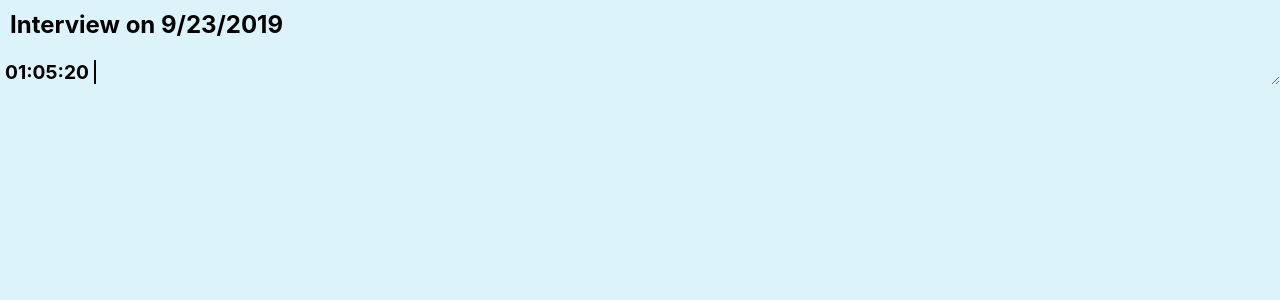
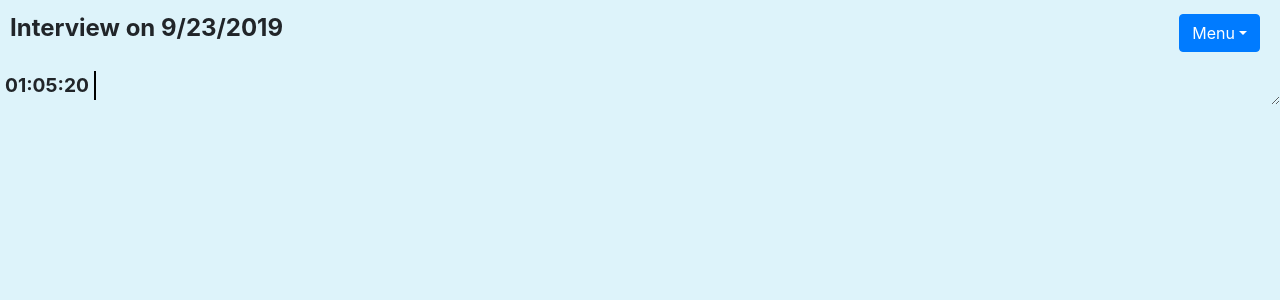
Before and after one commit to j-wing/timeline-notes, a React (Create React App) app: page / in a window 1280 px wide. Shown: the top 300 px of the page. Built offline with nearby package versions, Linux system fonts and the light colour scheme.

Commit message:
Add a simple menu.
Does nothing right now. This adds bootstrap as a dependency since I'm
using that for the button.

```diff
--- a/package.json
+++ b/package.json
@@ -7,7 +7,9 @@
     "@types/node": "^12.7.5",
     "@types/react": "^16.9.2",
     "@types/react-dom": "^16.9.0",
+    "bootstrap": "^4.3.1",
     "react": "^16.9.0",
+    "react-bootstrap": "^1.0.0-beta.14",
     "react-dom": "^16.9.0",
     "react-scripts": "3.1.2",
     "typescript": "^3.6.3"
--- a/src/App.css
+++ b/src/App.css
@@ -22,8 +22,18 @@
   color: #09d3ac;
 }
 
-body {
-  background-color: #ddf3fa;
+body, .root {
+  background-color: #ddf3fa !important;
+}
+
+.header {
+  display: flex;
+  justify-content: space-between;
+}
+
+.dropdown {
+  align-self: center;
+  margin-right: 20px;
 }
 
 .note-title {
@@ -32,7 +42,10 @@ body {
   font-weight: bold;
   padding: 10px;
   padding-bottom: 20px;
+  width: 70%;
 }
+
+
 
 .timestamp {
   padding: 0px 5px;
--- a/src/App.tsx
+++ b/src/App.tsx
@@ -1,9 +1,11 @@
 import React from 'react';
 import './App.css';
+import 'bootstrap/dist/css/bootstrap.min.css';
 import { NoteRow } from './noterow';
 import { NoteLine } from './NoteLine';
 import { NoteTitle } from './notetitle';
 import { Note } from './Note';
+import { Menu } from './menu';
 import NoteContentHandler from './NoteContentHandler';
 
 
@@ -46,10 +48,17 @@ class App extends React.Component<AppProps, AppState> {
 
     return (
       <div className="App" ref={this.wrapperElement}>
-        <NoteTitle note={this.state.note} initialTitle={this.state.note.getTitle()} />
+        <div className="header">
+          <NoteTitle note={this.state.note} initialTitle={this.state.note.getTitle()} />
+          <Menu clearNoteHandler={this.clearNote.bind(this)} />
+        </div>
         {noteRows}
       </div>
     );
+  }
+
+  clearNote(e: React.MouseEvent) {
+
   }
 
   handleNoteRowKeyDown(noteRow: NoteLine, e: React.KeyboardEvent) {
--- /dev/null
+++ b/src/menu.tsx
@@ -0,0 +1,33 @@
+import React from 'react';
+import Dropdown from 'react-bootstrap/Dropdown';
+import DropdownButton from 'react-bootstrap/DropdownButton';
+
+interface MenuProps {
+    clearNoteHandler: (e: React.MouseEvent<any>) => void;
+}
+
+interface MenuState {
+  open: boolean;
+}
+
+export class Menu extends React.Component<MenuProps, MenuState> {
+    constructor(props: MenuProps) {
+        super(props);
+
+        this.state = { open: false }
+    }
+
+    render() {
+        return (
+            <DropdownButton alignRight id="menu" title="Menu">
+                <Dropdown.Item onClick={this.props.clearNoteHandler}>New Note</Dropdown.Item>
+            </DropdownButton>
+        )
+    }
+
+    handleMenuIconClick(e: React.MouseEvent) {
+    }
+
+    resetHandler(e: React.MouseEvent) {
+    }
+}
```
Also changed, not shown: src/menuitem.tsx (added, +24 -0 lines), 1 other file (tests, documents, lock files or other folders).
